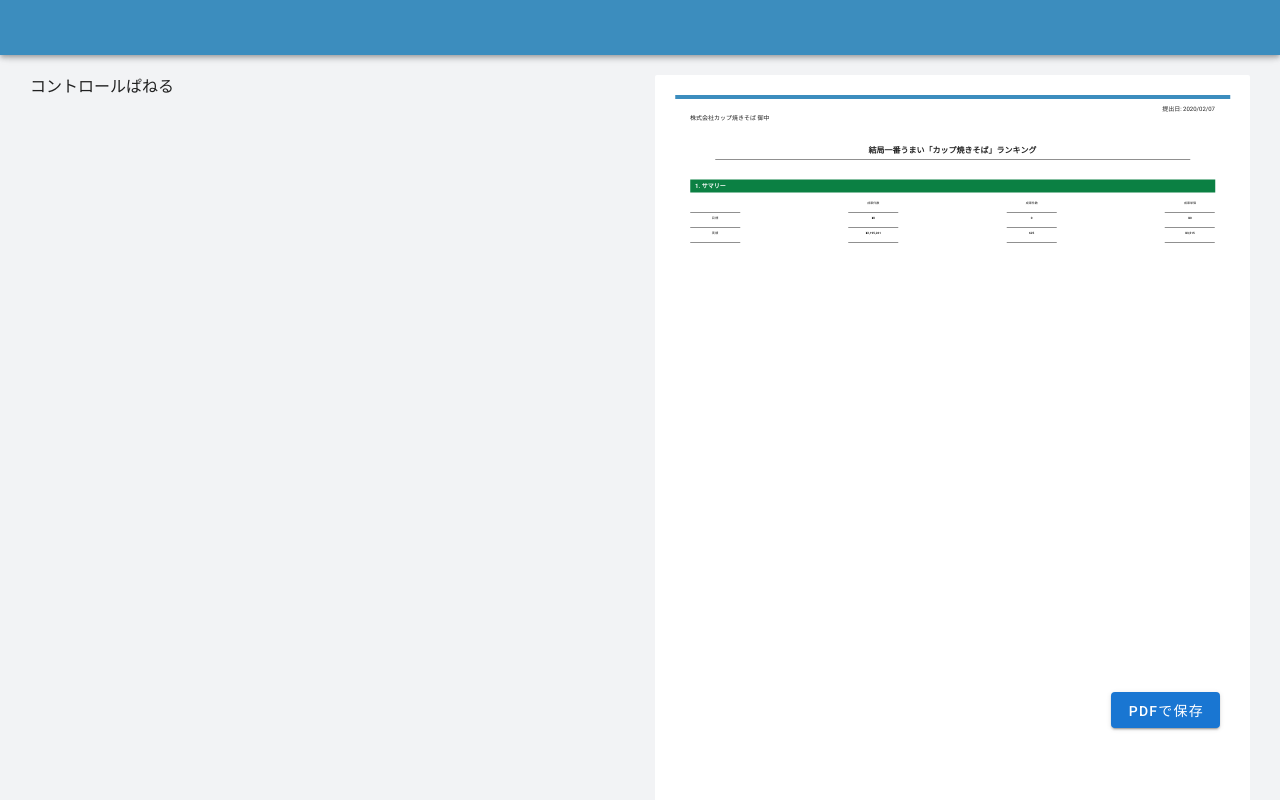
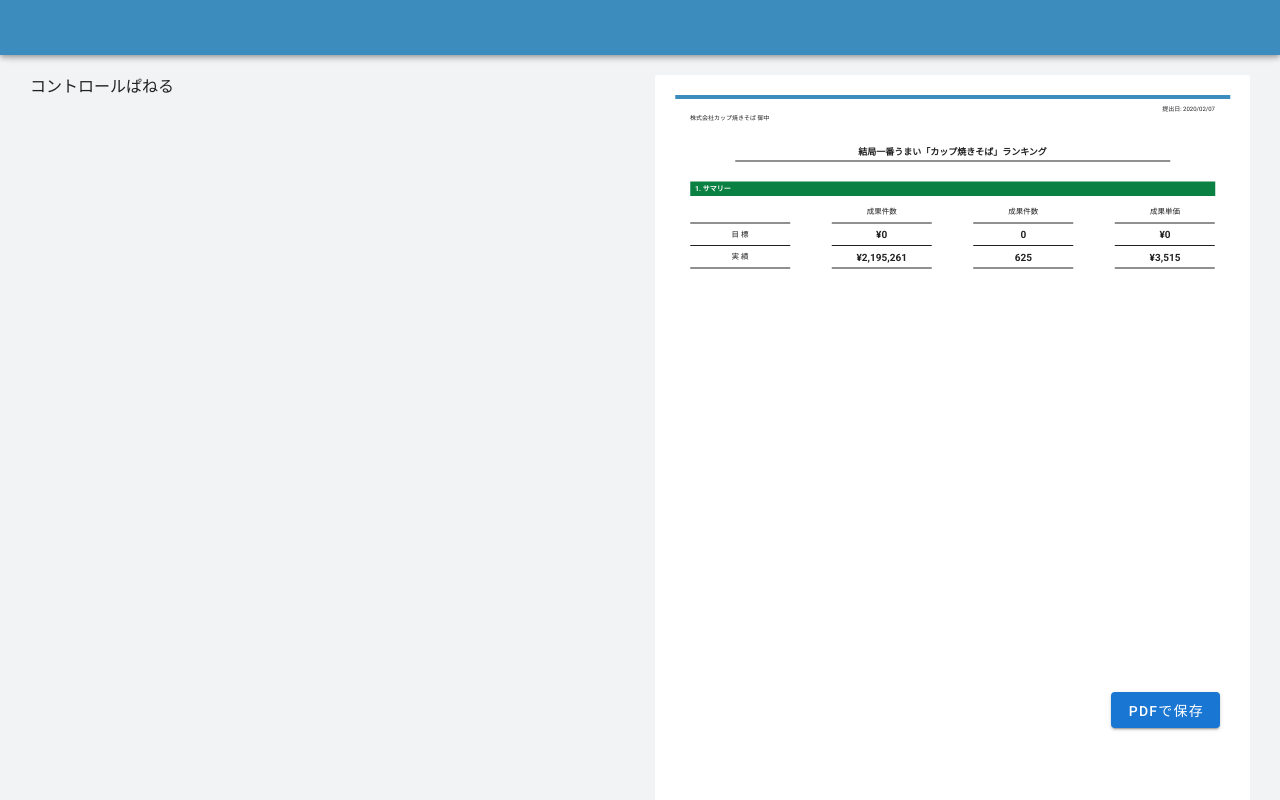
Before and after one commit to uenoryo/html2pdf, a Vue app: page / in a window 1280 px wide. Built offline with nearby package versions, Linux system fonts and the light colour scheme.

Commit message:
style report.

```diff
--- a/src/components/Sample.vue
+++ b/src/components/Sample.vue
@@ -172,11 +172,11 @@ export default {
     }
 
     &__title {
-      font-size: 16px;
+      font-size: 18px;
       text-align: center;
-      margin: 40px 80px;
+      margin: 40px 120px;
       padding: 5px 0;
-      border-bottom: 1px solid;
+      border-bottom: 2px solid;
     }
 
     &__main {
@@ -201,7 +201,7 @@ export default {
     }
 
     &__headingMiddle {
-      font-size: 12px;
+      font-size: 14px;
       background-color: #0b8043;
       color: #fff;
       padding: 4px 10px;
@@ -215,12 +215,18 @@ export default {
 
     &__summaryTable {
       div {
-        min-height: 30px;
-        font-size: 6px;
-        width: 100px;
+        min-height: 45px;
+        font-size: 15px;
+        width: 200px;
         text-align: center;
         padding: 6px;
-        border-bottom: 1px solid;
+        border-bottom: 2px solid;
+        display: flex;
+        align-items: center;
+        justify-content: center;
+        b {
+          font-size: 20px;
+        }
       }
     }
   }
```
